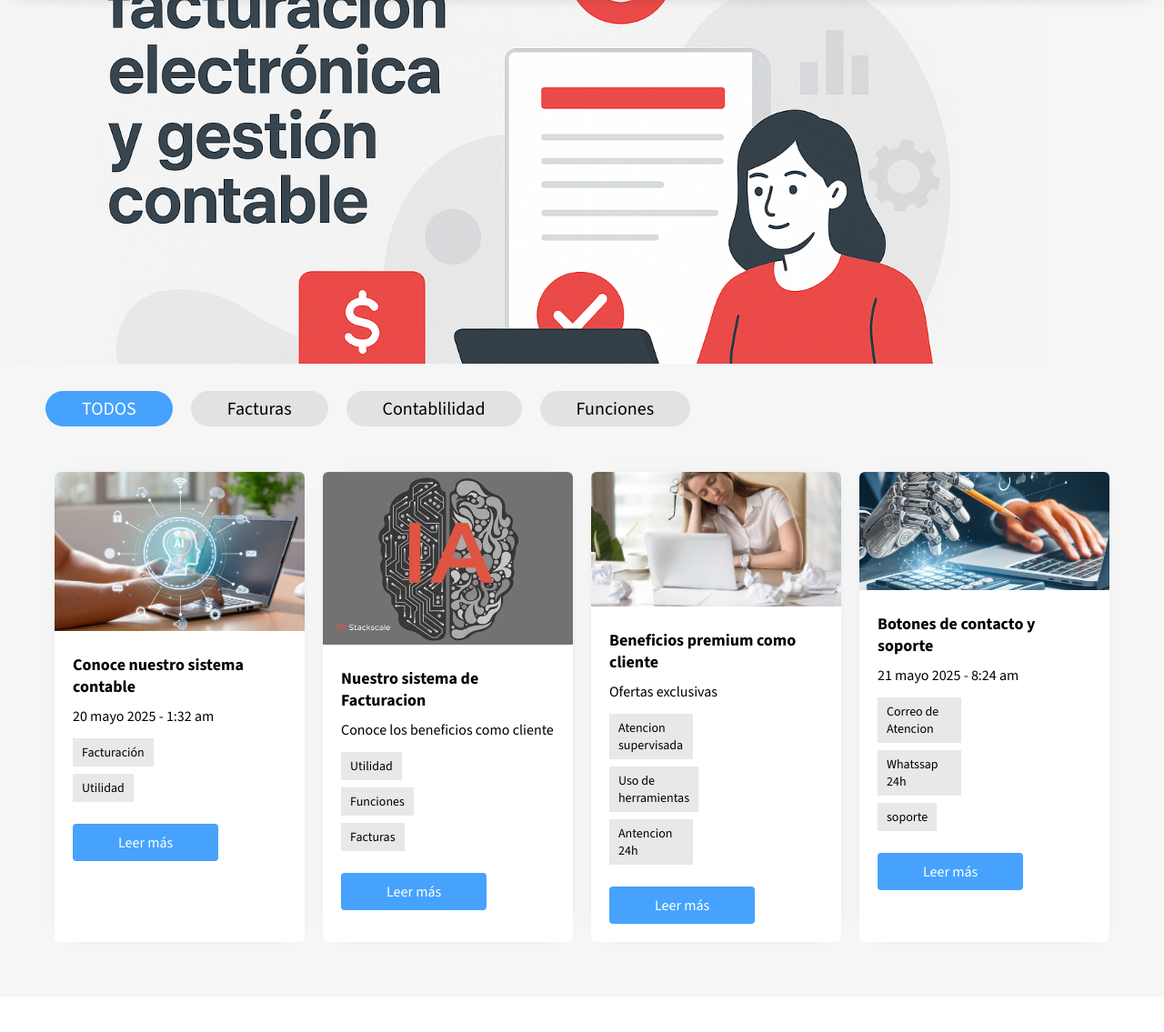
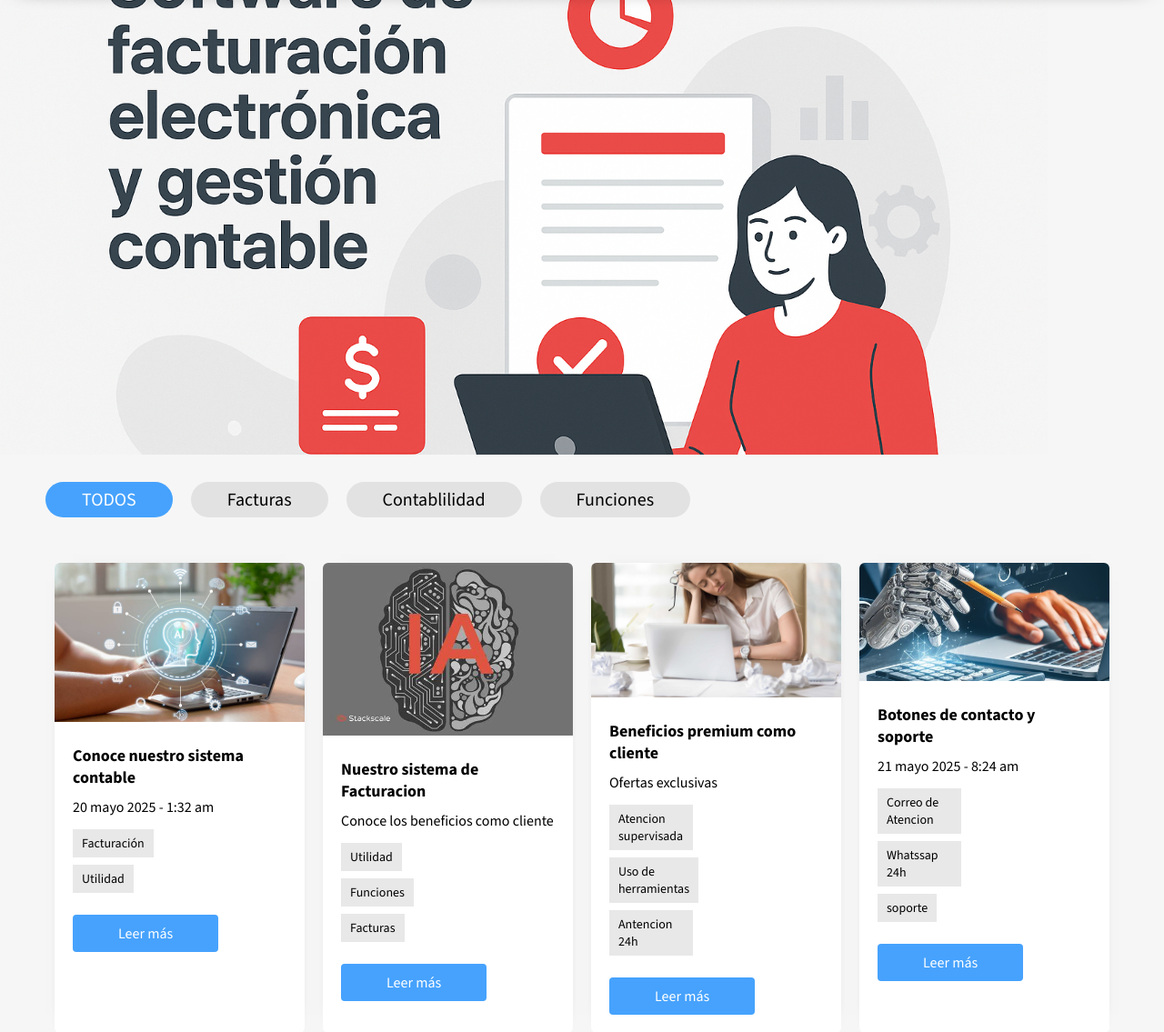
Before and after one commit to JuanCaRojas-18/JuanCaRojas-18.github.io, a PHP site: page / in a window 1280 px wide. Shown: the part 80-1215 px from the top of the page at 91% size. Run offline with PHP 8.4, Linux system fonts and the light colour scheme; some libraries are stand-ins or nearby versions.

Commit message:
Update blog.css

```diff
--- a/css/blog.css
+++ b/css/blog.css
@@ -2,7 +2,7 @@
 
 .blog-container-cover{
     width: 90%;
-    height: 400px;
+    height: 500px;
     position: relative;
     margin-top: 80px;
     background-image: url(../Img/img.1.2.png);
```
